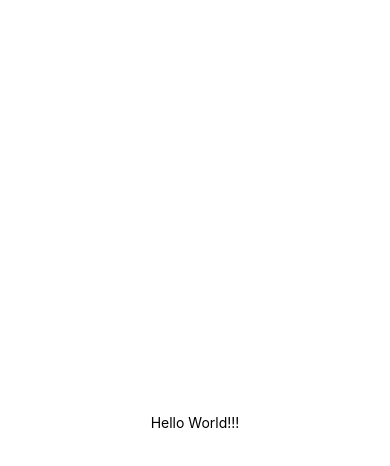
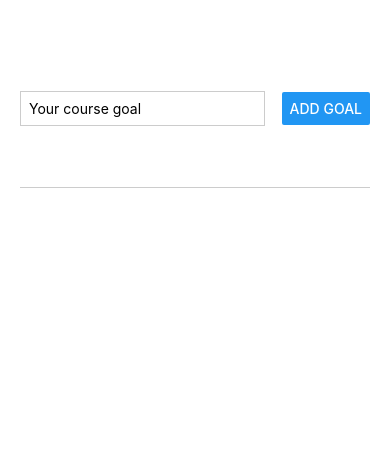
Before and after one commit to AwdreyCandido/course-goals-app, a React Native app: screen / in a window 390 px wide. Shown: the top 466 px of the page. Built offline with nearby package versions, Linux system fonts and the light colour scheme.

Commit message:
feat: managing state and displaying list items

```diff
--- a/App.js
+++ b/App.js
@@ -1,19 +1,70 @@
-import { Button, StyleSheet, Text, View } from "react-native";
+import { useState } from "react";
+import { Button, StyleSheet, Text, TextInput, View } from "react-native";
 
 export default function App() {
+  const [goalText, setGoalText] = useState("");
+  const [goalsList, setGoalsList] = useState([]);
+
+  function goalInputHandler(enteredText) {
+    setGoalText(enteredText);
+  }
+  function AddGoalHandler() {
+    setGoalsList((currentGoals) => [...currentGoals, goalText]);
+  }
+
   return (
-    <View style={styles.container}>
-      <Text>Hello World!!!</Text>
+    <View style={styles.appContainer}>
+      <View style={styles.inputContainer}>
+        <TextInput
+          style={styles.textInput}
+          placeholder="Your course goal"
+          onChangeText={goalInputHandler}
+        />
+        <Button onPress={AddGoalHandler} title="Add Goal" />
+      </View>
+      <View style={styles.goalsContainer}>
+        {goalsList.map((goal) => {
+          return (
+            <View style={styles.goalItem} key={goal}>
+              <Text style={{ color: "white" }}>{goal}</Text>
+            </View>
+          );
+        })}
+      </View>
     </View>
   );
 }
 
 const styles = StyleSheet.create({
-  container: {
+  appContainer: {
     flex: 1,
-    backgroundColor: "#fff",
+    paddingTop: 30,
+    paddingHorizontal: 20,
+  },
+  inputContainer: {
+    flex: 1,
+    flexDirection: "row",
+    justifyContent: "space-between",
     alignItems: "center",
-    justifyContent: "center",
-    padding: 15,
+    marginBottom: 30,
+    borderBottomWidth: 1,
+    borderBottomColor: "#ccc",
+  },
+  textInput: {
+    borderWidth: 1,
+    borderColor: "#ccc",
+    width: "70%",
+    marginRight: 8,
+    padding: 8,
+  },
+  goalsContainer: {
+    flex: 4,
+  },
+  goalItem: {
+    marginVertical: 8,
+    padding: 14,
+    borderRadius: 6,
+    backgroundColor: "#5e0acc",
+    color: "white",
   },
 });
```
